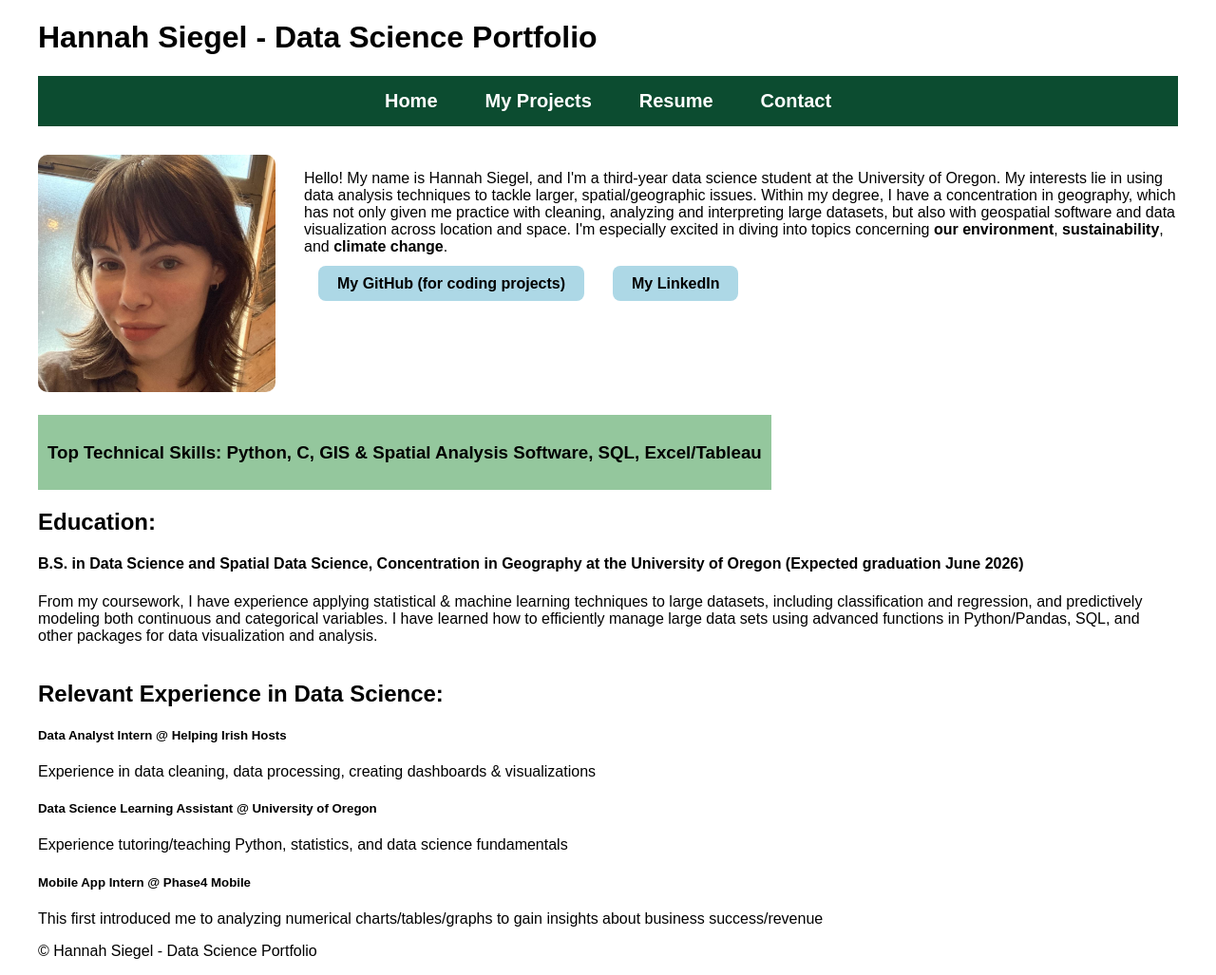
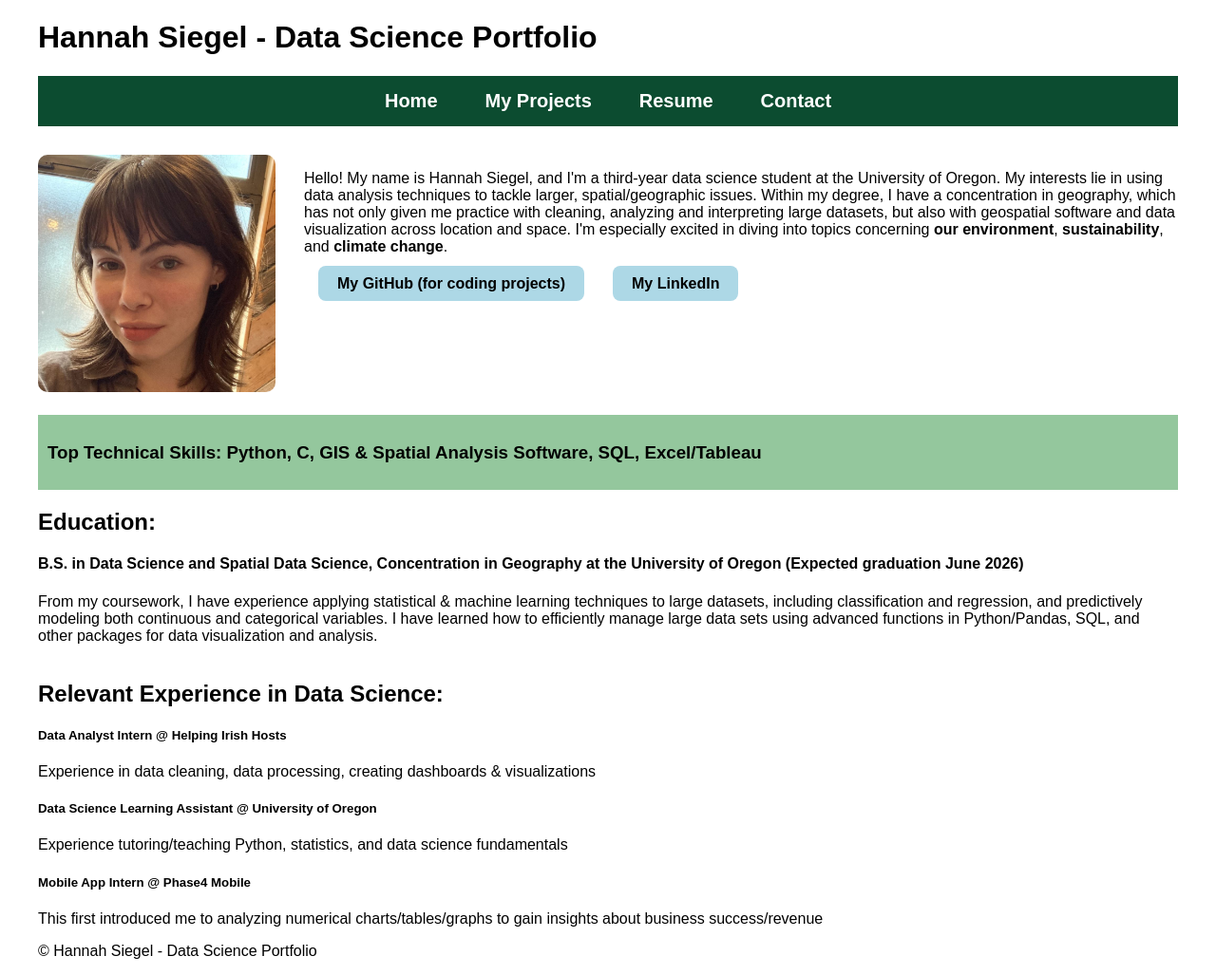
Before and after one commit to siegelhannah/portfolio, a Jekyll site: the page built from index.md, in a window 1280 px wide and 1027 px high. Shown: the whole window at 95% size. Built offline with Jekyll 4.4.1, drawn with Linux system fonts in a browser that asks for light colours.

Commit message:
Update index.md

```diff
--- a/index.md
+++ b/index.md
@@ -4,7 +4,7 @@ title: Home
 permalink: /
 ---
 
-<div style="background-color: #94C79D; padding: 10px; margin: 0; display: inline-block;">
+<div style="background-color: #94C79D; padding: 10px;">
     <h3>Top Technical Skills: Python, C, GIS & Spatial Analysis Software, SQL, Excel/Tableau</h3>
 </div>
 
```
